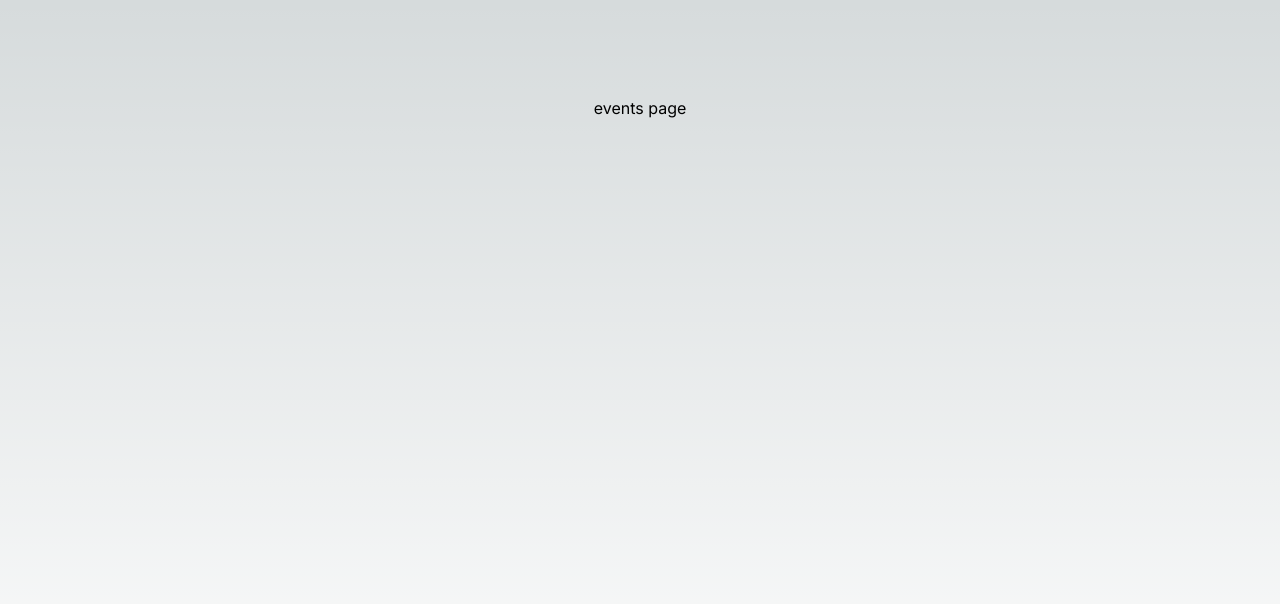
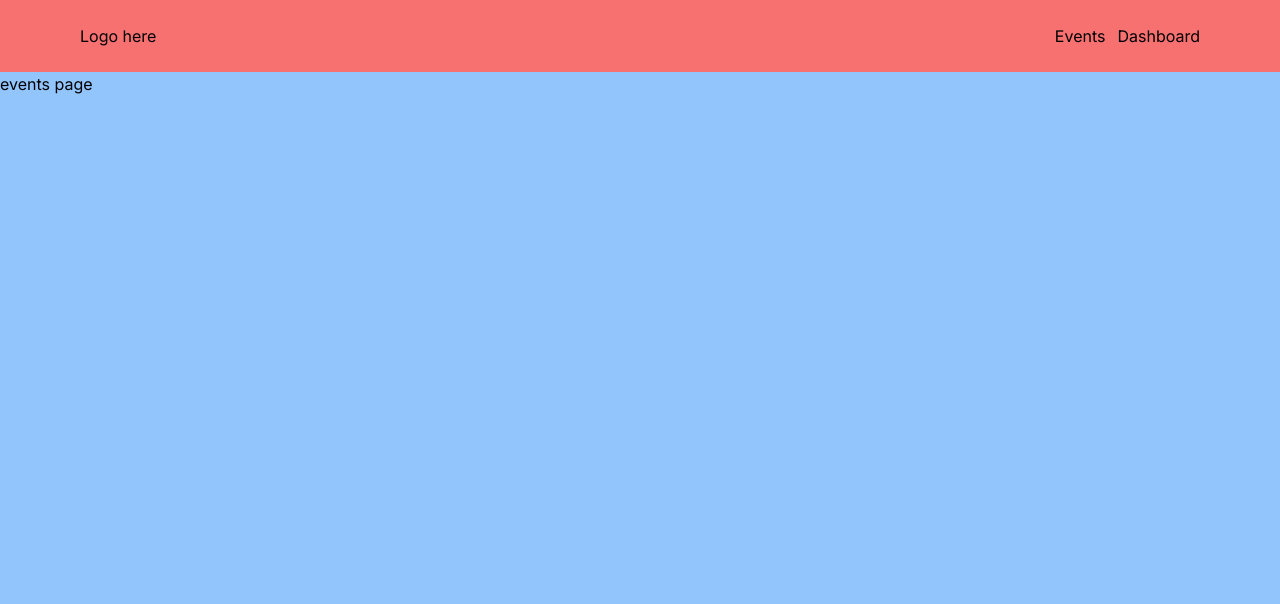
Before and after one commit to MathieuParadis/EventExpo, a Next.js app: page /events in a window 1280 px wide. Shown: the top 604 px of the page. Built offline with nearby package versions, Linux system fonts and the light colour scheme.

Commit message:
added links in navbar

```diff
--- a/src/app/admin/events/page.tsx
+++ b/src/app/admin/events/page.tsx
@@ -2,7 +2,7 @@ import Image from 'next/image'
 
 export default function Home() {
   return (
-    <main className="flex min-h-screen flex-col items-center justify-between p-24">
+    <main className="bg-blue-300 grow">
       admin page
     </main>
   )
--- a/src/app/events/page.tsx
+++ b/src/app/events/page.tsx
@@ -1,6 +1,6 @@
 export default function Home() {
   return (
-    <main className="flex min-h-screen flex-col items-center justify-between p-24">
+    <main className="bg-blue-300 grow">
       events page
     </main>
   )
--- a/src/app/layout.tsx
+++ b/src/app/layout.tsx
@@ -1,6 +1,8 @@
 import type { Metadata } from 'next'
 import { Inter } from 'next/font/google'
 import './globals.css'
+
+import Navbar from '@/components/Navbar'
 
 const inter = Inter({ subsets: ['latin'] })
 
@@ -16,7 +18,12 @@ export default function RootLayout({
 }>) {
   return (
     <html lang="en">
-      <body className={inter.className}>{children}</body>
+      <body className={inter.className}>
+        <div className="flex flex-col min-h-screen w-full">
+          <Navbar />
+          {children}
+        </div>
+      </body>
     </html>
   )
 }
--- /dev/null
+++ b/src/components/Navbar.tsx
@@ -0,0 +1,16 @@
+// NEXT IMPORTS
+import Link from 'next/link'
+
+const Navbar = (): JSX.Element => {
+  return (
+    <nav className="flex justify-between w-full bg-red-400 p-6 md:px-10 lg:px-20">
+      <div>Logo here</div>
+      <ul className="flex gap-3">
+        <li><Link href="/events">Events</Link></li>
+        <li><Link href="/admin/events">Dashboard</Link></li>
+      </ul>
+    </nav>
+  )
+}
+
+export default Navbar
```
Also changed, not shown: .eslintrc.json.
